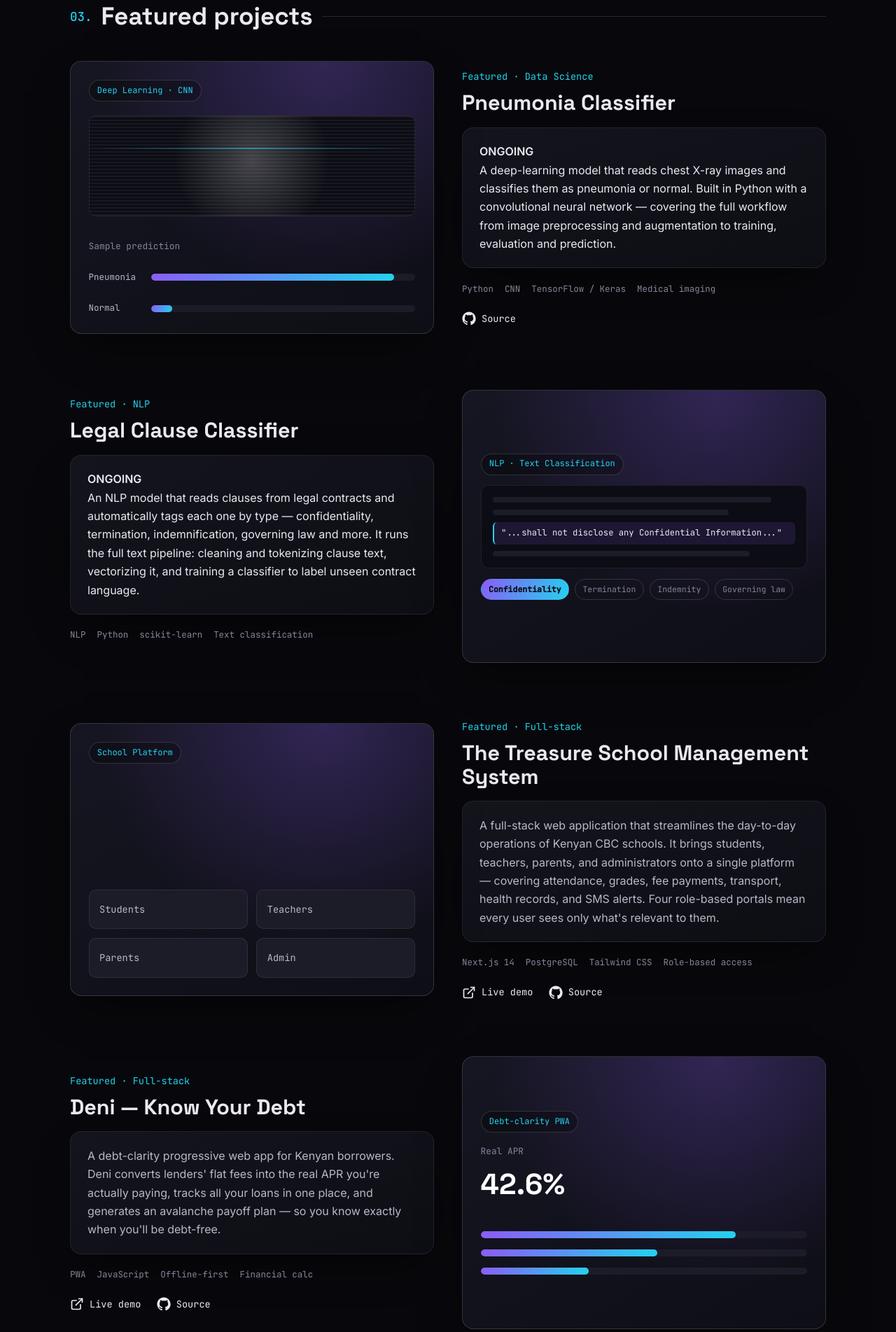
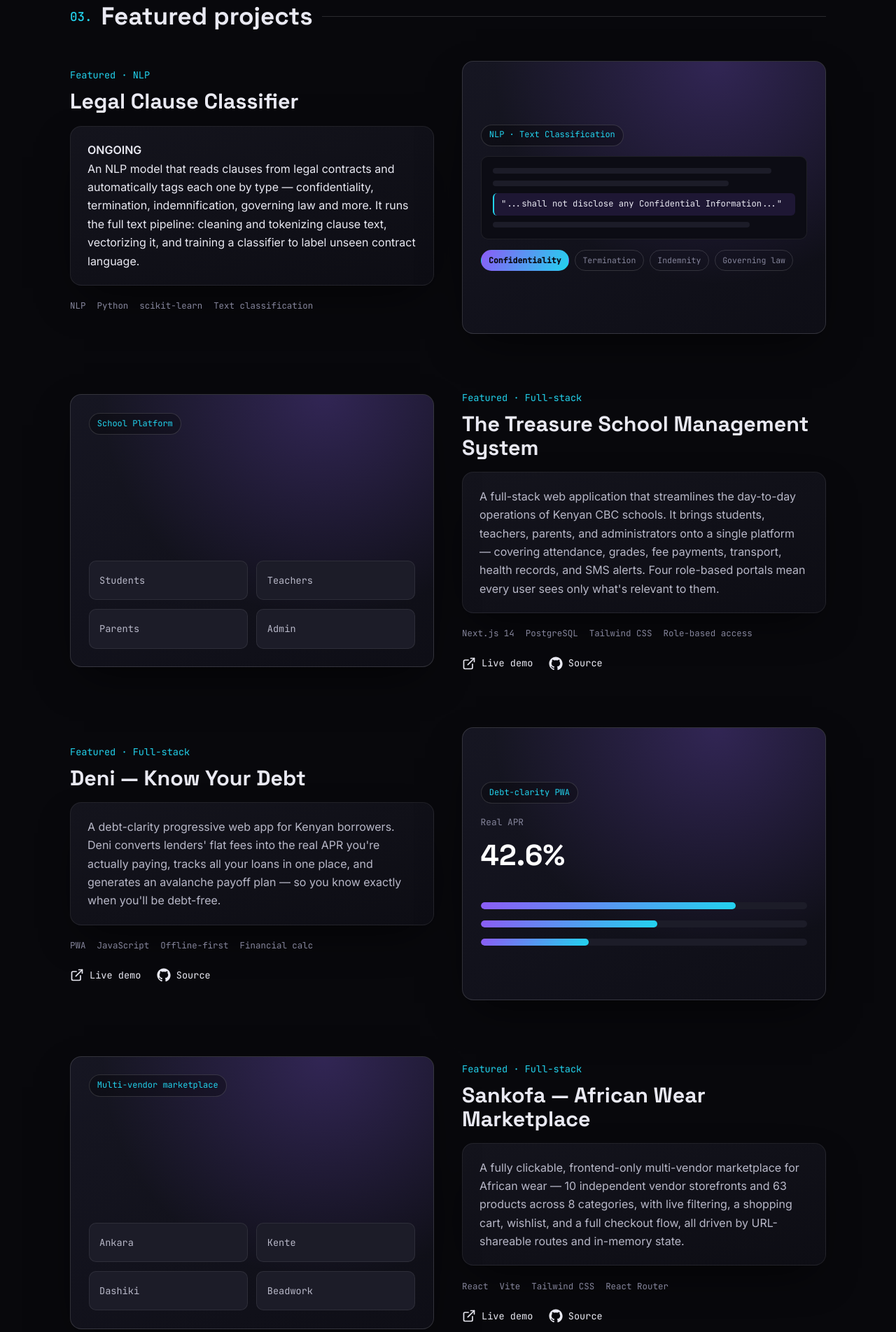
Before and after one commit to chepkemboiedel-sudo/Portfolio, a plain HTML site: page index.html in a window 1280 px wide. Shown: the part 2560-4463 px from the top of the page at 70% size. Drawn offline with Linux system fonts and the light colour scheme.

Commit message:
Update project listings in index.html
Removed the Pneumonia Classifier project details and added the Sankofa African Wear Marketplace project with its description and links.

```diff
--- a/index.html
+++ b/index.html
@@ -190,41 +190,6 @@
       <div class="container">
         <h2 class="section__title"><span class="section__num">03.</span> Featured projects</h2>
 
-        <!-- Pneumonia classifier (data science lead) -->
-        <article class="project reveal">
-          <div class="project__media">
-            <div class="project__mock project__mock--ml" aria-hidden="true">
-              <span class="project__mock-badge">Deep Learning · CNN</span>
-              <div class="project__mock-scan"></div>
-              <span class="project__mock-label">Sample prediction</span>
-              <div class="ml-row"><span>Pneumonia</span><div class="project__mock-bar"><i style="width:92%"></i></div></div>
-              <div class="ml-row"><span>Normal</span><div class="project__mock-bar"><i style="width:8%"></i></div></div>
-            </div>
-          </div>
-          <div class="project__body">
-            <p class="project__eyebrow">Featured · Data Science</p>
-            <h3 class="project__title">Pneumonia Classifier</h3>
-            <div class="project__desc">
-              <p>
-                <h4>ONGOING</h4>
-                A deep-learning model that reads chest X-ray images and classifies them as
-                pneumonia or normal. Built in Python with a convolutional neural network — covering
-                the full workflow from image preprocessing and augmentation to training, evaluation
-                and prediction.
-              </p>
-            </div>
-            <ul class="project__tags">
-              <li>Python</li><li>CNN</li><li>TensorFlow / Keras</li><li>Medical imaging</li>
-            </ul>
-            <div class="project__links">
-              <a href="https://github.com/chepkemboiedel-sudo/pneumonia-classifier" target="_blank" rel="noopener" class="project__link" aria-label="Source code for Pneumonia Classifier">
-                <svg viewBox="0 0 24 24" width="20" height="20" fill="currentColor" aria-hidden="true"><path d="M12 .5C5.73.5.5 5.74.5 12.02c0 5.1 3.29 9.41 7.86 10.94.58.11.79-.25.79-.56v-2c-3.2.7-3.88-1.37-3.88-1.37-.53-1.34-1.29-1.7-1.29-1.7-1.05-.72.08-.7.08-.7 1.16.08 1.78 1.2 1.78 1.2 1.03 1.77 2.7 1.26 3.36.96.1-.75.4-1.26.73-1.55-2.56-.29-5.26-1.28-5.26-5.7 0-1.26.46-2.29 1.2-3.1-.12-.29-.52-1.46.11-3.05 0 0 .97-.31 3.18 1.18a11.1 11.1 0 0 1 5.8 0c2.2-1.49 3.17-1.18 3.17-1.18.63 1.59.23 2.76.11 3.05.75.81 1.2 1.84 1.2 3.1 0 4.43-2.71 5.4-5.28 5.69.41.36.78 1.06.78 2.14v3.17c0 .31.21.68.8.56A10.53 10.53 0 0 0 23.5 12.02C23.5 5.74 18.27.5 12 .5z"/></svg>
-                Source
-              </a>
-            </div>
-          </div>
-        </article>
-
         <!-- Legal clause classifier (NLP) -->
         <article class="project project--reverse reveal">
           <div class="project__media">
@@ -340,15 +305,46 @@
           </div>
         </article>
 
+        <!-- African Wear Marketplace (Sankofa) -->
+        <article class="project reveal">
+          <div class="project__media">
+            <div class="project__mock" aria-hidden="true">
+              <span class="project__mock-badge">Multi-vendor marketplace</span>
+              <div class="project__mock-grid">
+                <span>Ankara</span><span>Kente</span><span>Dashiki</span><span>Beadwork</span>
+              </div>
+            </div>
+          </div>
+          <div class="project__body">
+            <p class="project__eyebrow">Featured · Full-stack</p>
+            <h3 class="project__title">Sankofa — African Wear Marketplace</h3>
+            <div class="project__desc">
+              <p>
+                A fully clickable, frontend-only multi-vendor marketplace for African wear —
+                10 independent vendor storefronts and 63 products across 8 categories, with
+                live filtering, a shopping cart, wishlist, and a full checkout flow, all driven
+                by URL-shareable routes and in-memory state.
+              </p>
+            </div>
+            <ul class="project__tags">
+              <li>React</li><li>Vite</li><li>Tailwind CSS</li><li>React Router</li>
+            </ul>
+            <div class="project__links">
+              <a href="https://african-wear.vercel.app" target="_blank" rel="noopener" class="project__link" aria-label="Live demo of Sankofa African Wear Marketplace">
+                <svg viewBox="0 0 24 24" width="20" height="20" fill="none" stroke="currentColor" stroke-width="2" stroke-linecap="round" stroke-linejoin="round" aria-hidden="true"><path d="M18 13v6a2 2 0 0 1-2 2H5a2 2 0 0 1-2-2V8a2 2 0 0 1 2-2h6"/><path d="M15 3h6v6"/><path d="M10 14 21 3"/></svg>
+                Live demo
+              </a>
+              <a href="https://github.com/chepkemboiedel-sudo/African-Wear" target="_blank" rel="noopener" class="project__link" aria-label="Source code for Sankofa African Wear Marketplace">
+                <svg viewBox="0 0 24 24" width="20" height="20" fill="currentColor" aria-hidden="true"><path d="M12 .5C5.73.5.5 5.74.5 12.02c0 5.1 3.29 9.41 7.86 10.94.58.11.79-.25.79-.56v-2c-3.2.7-3.88-1.37-3.88-1.37-.53-1.34-1.29-1.7-1.29-1.7-1.05-.72.08-.7.08-.7 1.16.08 1.78 1.2 1.78 1.2 1.03 1.77 2.7 1.26 3.36.96.1-.75.4-1.26.73-1.55-2.56-.29-5.26-1.28-5.26-5.7 0-1.26.46-2.29 1.2-3.1-.12-.29-.52-1.46.11-3.05 0 0 .97-.31 3.18 1.18a11.1 11.1 0 0 1 5.8 0c2.2-1.49 3.17-1.18 3.17-1.18.63 1.59.23 2.76.11 3.05.75.81 1.2 1.84 1.2 3.1 0 4.43-2.71 5.4-5.28 5.69.41.36.78 1.06.78 2.14v3.17c0 .31.21.68.8.56A10.53 10.53 0 0 0 23.5 12.02C23.5 5.74 18.27.5 12 .5z"/></svg>
+                Source
+              </a>
+            </div>
+          </div>
+        </article>
+
         <!-- More work -->
         <h3 class="more__title">More data &amp; dev work</h3>
         <div class="more">
-          <article class="more-card reveal">
-            <span class="more-card__icon">⛁</span>
-            <h4 class="more-card__title">SQL Work</h4>
-            <p class="more-card__desc">A collection of SQL projects — queries, joins, aggregations and analysis used to pull insights out of relational datasets.</p>
-            <a href="https://github.com/chepkemboiedel-sudo/SQL-Work" target="_blank" rel="noopener" class="more-card__link">View on GitHub →</a>
-          </article>
           <article class="more-card reveal">
             <span class="more-card__icon">▤</span>
             <h4 class="more-card__title">Tableau Dashboards</h4>
```
